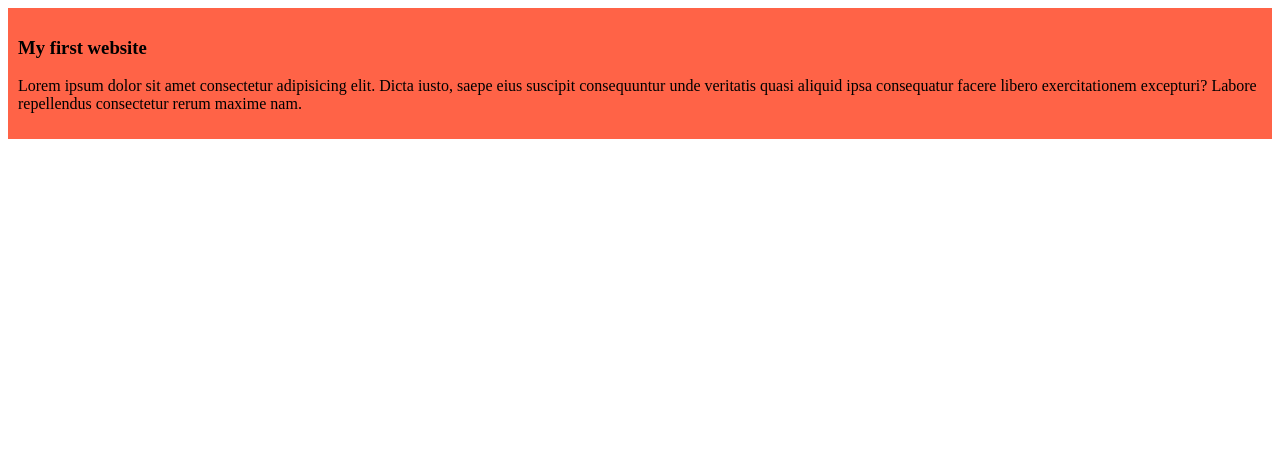
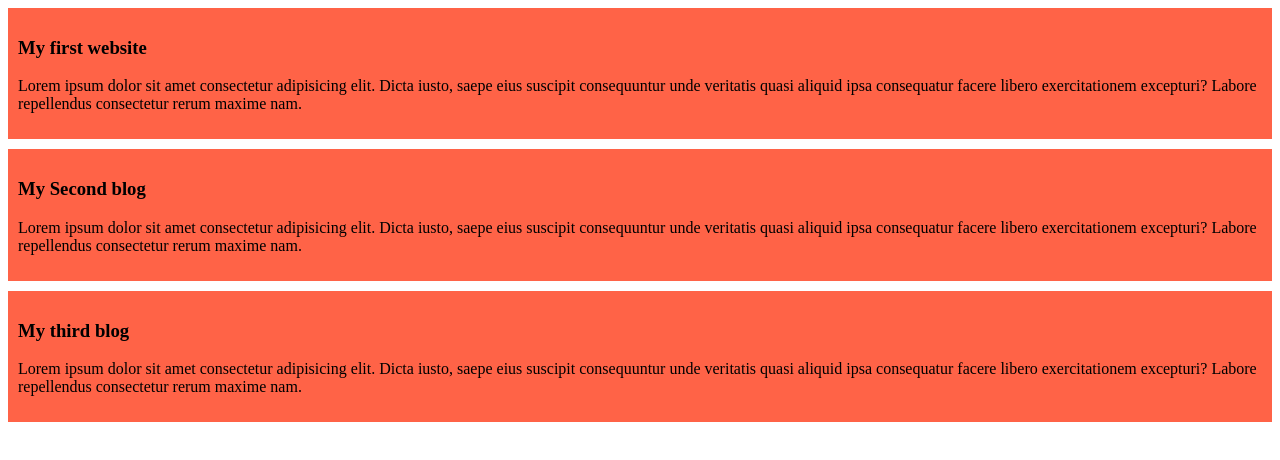
Before and after one commit to Mukta-777/my-simple-website, a plain HTML site: page index.html in a window 1280 px wide. Drawn offline with Linux system fonts and the light colour scheme.

Commit message:
added the all blogs

```diff
--- a/blogs.css
+++ b/blogs.css
@@ -1,4 +1,5 @@
 div{
     background-color: tomato;
     padding: 10px;
+    margin-bottom: 10px;
 }
--- a/index.html
+++ b/index.html
@@ -11,5 +11,14 @@
         <h3>My first website</h3>
         <p>Lorem ipsum dolor sit amet consectetur adipisicing elit. Dicta iusto, saepe eius suscipit consequuntur unde veritatis quasi aliquid ipsa consequatur facere libero exercitationem excepturi? Labore repellendus consectetur rerum maxime nam.</p>
     </div>
+    <div>
+        <h3>My Second blog</h3>
+        <p>Lorem ipsum dolor sit amet consectetur adipisicing elit. Dicta iusto, saepe eius suscipit consequuntur unde veritatis quasi aliquid ipsa consequatur facere libero exercitationem excepturi? Labore repellendus consectetur rerum maxime nam.</p>
+        </div>
+        <div>
+            <h3>My third blog</h3>
+            <p>Lorem ipsum dolor sit amet consectetur adipisicing elit. Dicta iusto, saepe eius suscipit consequuntur unde veritatis quasi aliquid ipsa consequatur facere libero exercitationem excepturi? Labore repellendus consectetur rerum maxime nam.</p>
+        </div>
+
 </body>
 </html>
```
